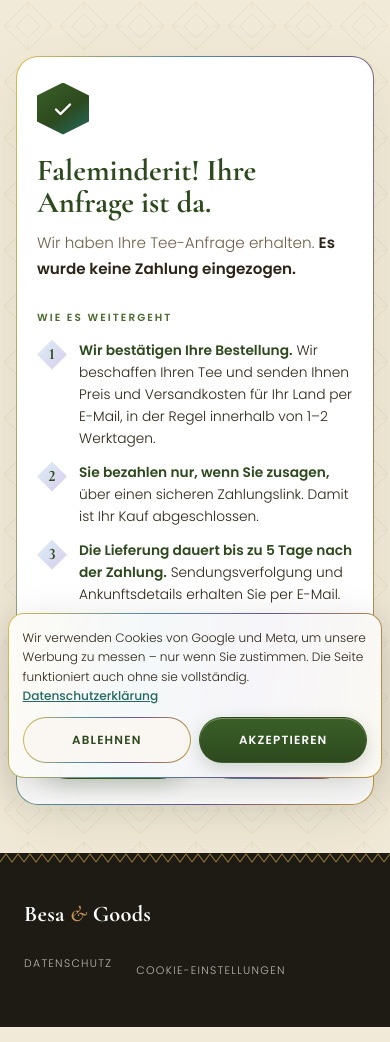
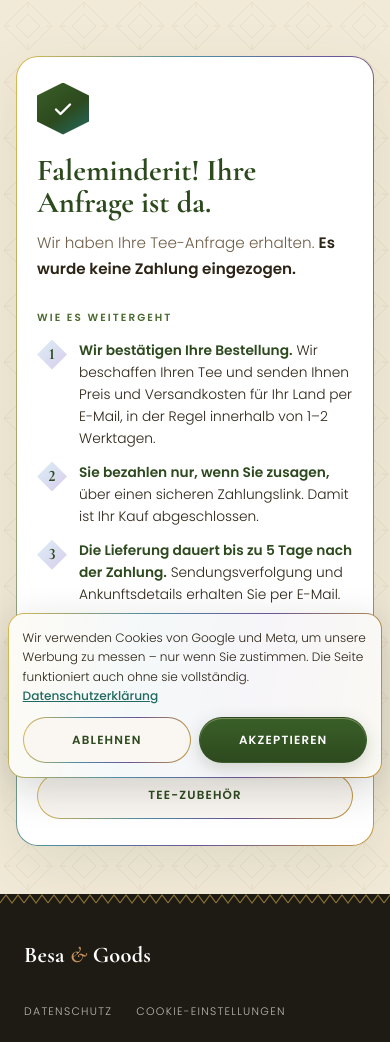
Before and after one commit to workguardai/besa-goods, a plain HTML site: page request-thank-you-de.html in a window 390 px wide. Shown: the part 58-1100 px from the top of the page. Drawn offline with nearby package versions, Linux system fonts and the light colour scheme.

Commit message:
Stop thank-you buttons wrapping on phones; align footer links
- Request thank-you pages (EN/SQ/DE): under 540px the two buttons stack
  full width and stay on one line (checked at 320px)
- Footer: links and the Cookie settings button share the same height and
  alignment (the button sat lower than the links)

Co-Authored-By: Claude Opus 5.5 <noreply@anthropic.com>

```diff
--- a/assets/besa.css
+++ b/assets/besa.css
@@ -252,7 +252,7 @@ html:not([lang="de"]) .de { display:none !important; }
 .footer-links a, .footer-links button {
   font:inherit; font-size:0.68rem; letter-spacing:0.12em; text-transform:uppercase;
   color:rgba(250,247,242,0.72); text-decoration:none; background:none; border:none; cursor:pointer;
-  min-height:32px;
+  min-height:32px; display:inline-flex; align-items:center; padding:0;
 }
 .footer-links a:hover, .footer-links button:hover { color:#fff; }
 .footer-legal {
--- a/request-thank-you-de.html
+++ b/request-thank-you-de.html
@@ -37,7 +37,12 @@ body { background:var(--parchment) var(--folk); }
 h1 { font-family:var(--serif); font-size:2.3rem; letter-spacing:0; line-height:1.08; }
 .num { border-radius:0; clip-path:var(--diamond); width:30px; height:30px; background:linear-gradient(135deg, var(--ice), var(--amethyst)); font-family:var(--serif); font-size:1rem; font-weight:700; }
 .help a { color:var(--teal); }
-@media (max-width:540px) { h1 { font-size:1.9rem; } }
+@media (max-width:540px) {
+  h1 { font-size:1.9rem; }
+  /* stack the two buttons full width so longer SQ/DE labels never wrap */
+  .actions { flex-direction:column; }
+  .actions .btn { width:100%; white-space:nowrap; }
+}
 </style>
 <script>
 /* A request is a lead, not a purchase. Fire the Lead events once, only when the
```
Also changed, not shown: request-thank-you-sq.html (+6 -1 lines), request-thank-you.html (+6 -1 lines).
